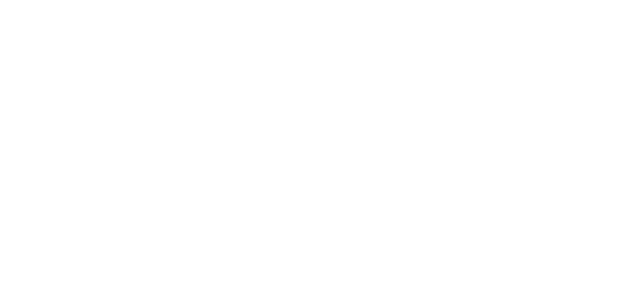
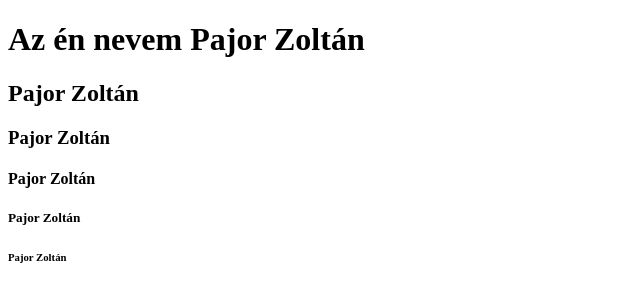
Before and after one commit to pz-1942/weboldalam, a plain HTML site: page index.html in a window 1280 px wide. Shown: the whole page, without its empty margins (0-640 px from the left). Drawn offline with Linux system fonts and the light colour scheme.

Commit message:
címsorok

```diff
--- a/index.html
+++ b/index.html
@@ -6,6 +6,11 @@
     <title>Document</title>
 </head>
 <body>
-<h1></h1>
+    <h1>Az én nevem Pajor Zoltán</h1>
+    <h2>Pajor Zoltán</h2>
+    <h3>Pajor Zoltán</h3>
+    <h4>Pajor Zoltán</h4>
+    <h5>Pajor Zoltán</h5>
+    <h6>Pajor Zoltán</h6>
 </body>
 </html>
```
